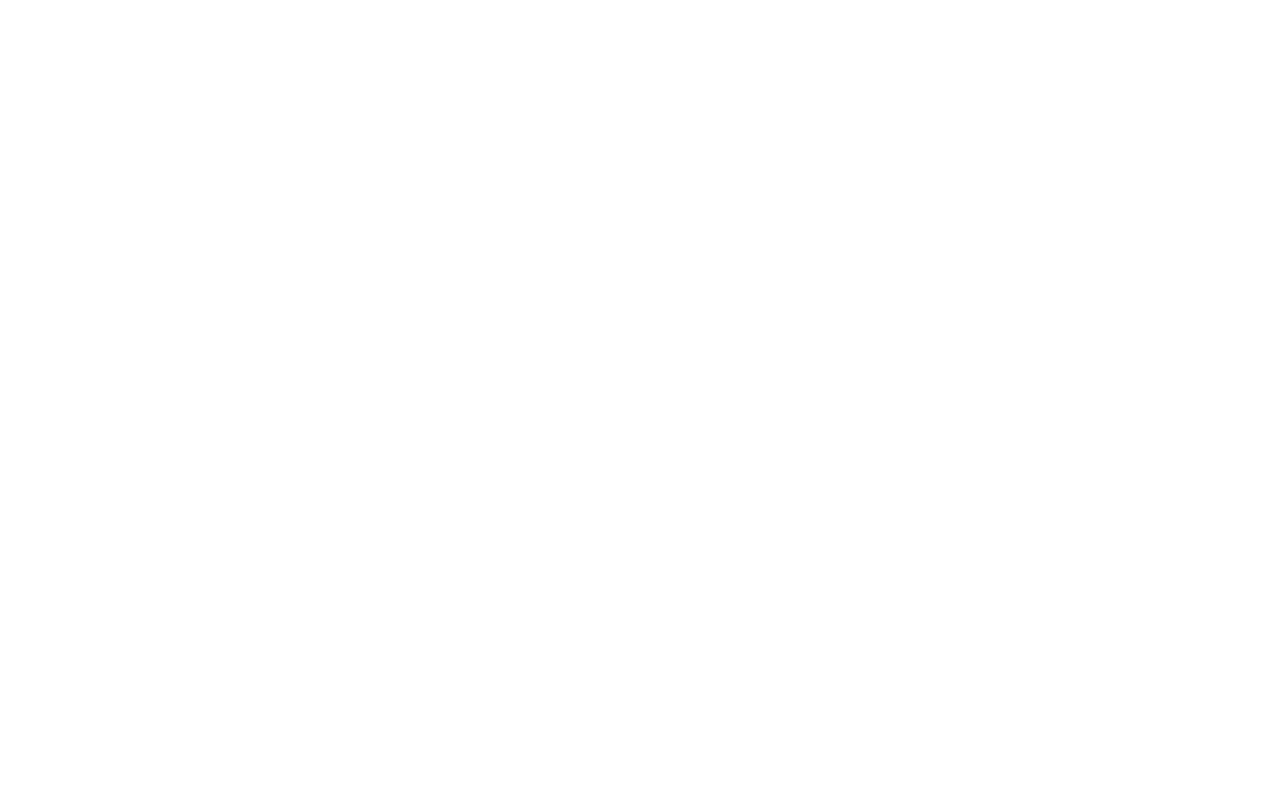
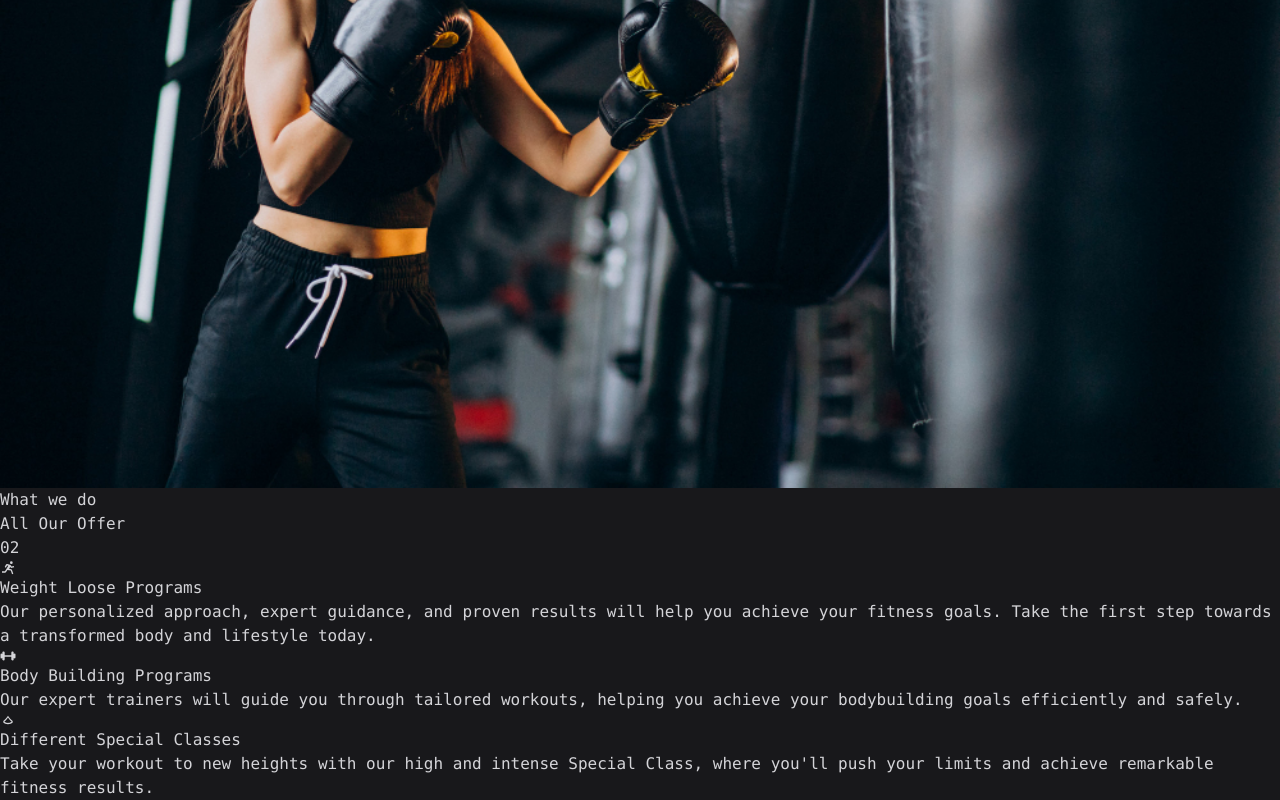
Before and after one commit to plla2/Nasa, a React (Vite) app: page / in a window 1280 px wide. Shown: the part 1873-2673 px from the top of the page. Before the commit the page ends 1507 px from the top, so only its background shows below. Built offline with nearby package versions, Linux system fonts and the light colour scheme.

Commit message:
feat: Offers organs 추가

```diff
--- /dev/null
+++ b/src/components/organs/Offers.tsx
@@ -0,0 +1,74 @@
+import { Fade } from "react-awesome-reveal";
+import OfferImg from "../../assets/hero/3.jpeg";
+import Image from "../atoms/Image";
+import Text from "../atoms/Text";
+import { OfferTexts } from "../particles/Data";
+import { BiRun } from "@react-icons/all-files/bi/BiRun";
+import { IoBarbell } from "@react-icons/all-files/io5/IoBarbell";
+import { GiPrivateFirstClass } from "@react-icons/all-files/gi/GiPrivateFirstClass";
+import { useCallback } from "react";
+import List from "../atoms/List";
+
+const Offers = () => {
+  const renderIcons = useCallback((element: number) => {
+    switch (element) {
+      case 0:
+        return <BiRun />;
+      case 1:
+        return <IoBarbell />;
+      case 2:
+        return <GiPrivateFirstClass />;
+      default:
+        return "";
+    }
+  }, []);
+
+  return (
+    <section>
+      <main>
+        <div>
+          <Image
+            alt="offer"
+            objectCover="object-cover"
+            className=""
+            image={OfferImg}
+          />
+        </div>
+        <div>
+          <Fade>
+            <div>
+              <Text as="p" className="">
+                {OfferTexts.firstText}
+              </Text>
+              <Text as="h1" className="">
+                {OfferTexts.secondText}
+              </Text>
+              <Text as="h1" className="">
+                02
+              </Text>
+            </div>
+            <ul>
+              {OfferTexts.list.map((item, index) => (
+                <List className="" key={index}>
+                  <Text as="span" className="">
+                    {renderIcons(index)}
+                  </Text>
+                  <div>
+                    <Text as="h3" className="">
+                      {item.listCaption}
+                    </Text>
+                    <Text as="p" className="">
+                      {item.text}
+                    </Text>
+                  </div>
+                </List>
+              ))}
+            </ul>
+          </Fade>
+        </div>
+      </main>
+    </section>
+  );
+};
+
+export default Offers;
--- a/src/components/pages/Home.tsx
+++ b/src/components/pages/Home.tsx
@@ -1,11 +1,13 @@
 import About from "../organs/About";
 import HeroSection from "../organs/HeroSection";
+import Offers from "../organs/Offers";
 
 const Home = () => {
   return (
     <>
       <HeroSection />
       <About />
+      <Offers />
     </>
   );
 };
```
